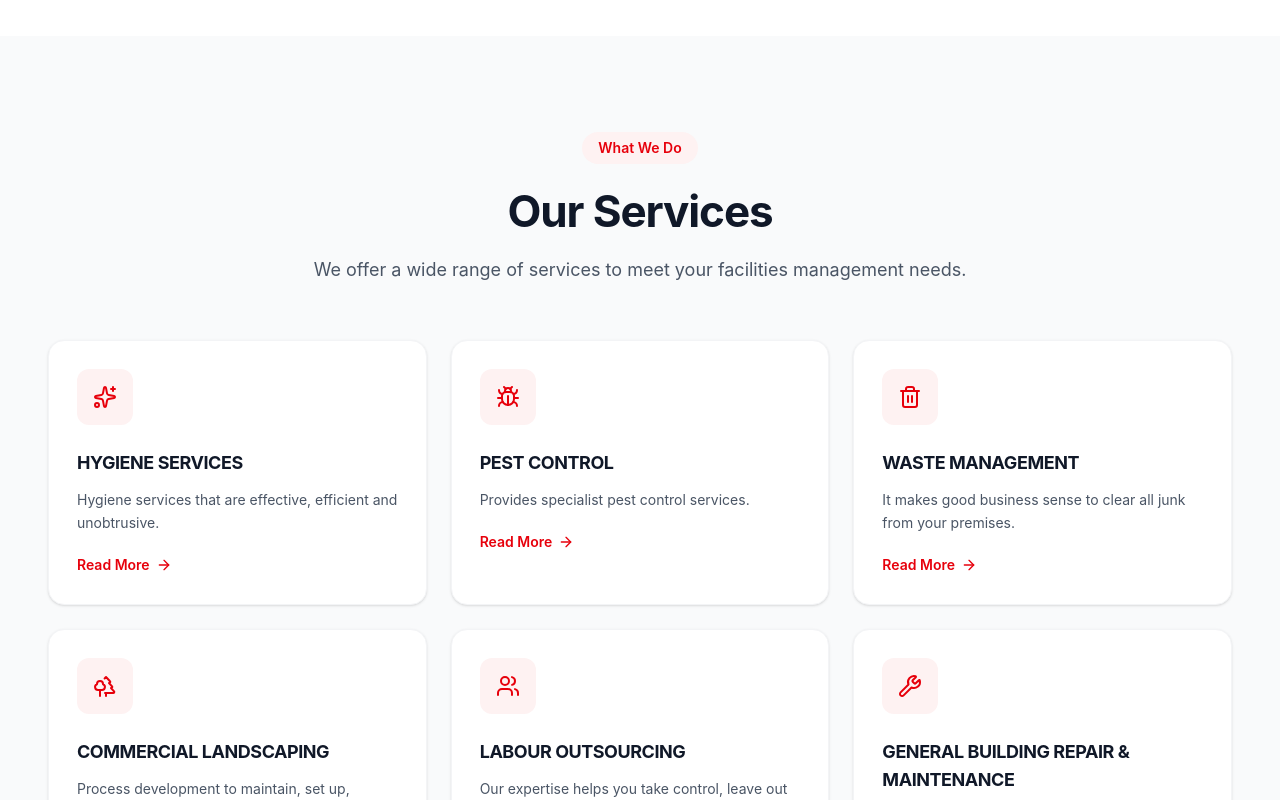
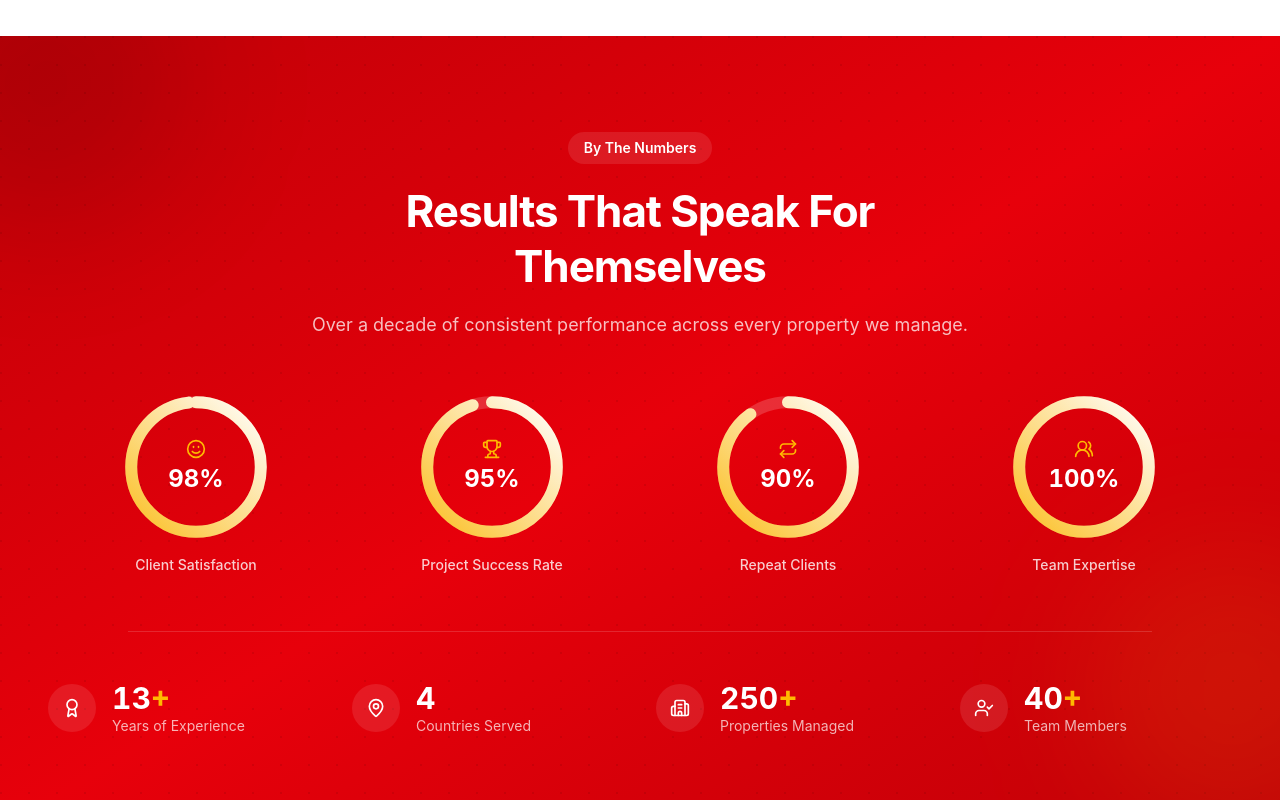
Before and after one commit to DBEST-EZRA/Volunteer-Connect-New, a React (Vite) app: page / in a window 1280 px wide. Shown: the part 1900-2700 px from the top of the page. Built offline with nearby package versions, Linux system fonts and the light colour scheme.

Commit message:
added all sections

```diff
--- a/package.json
+++ b/package.json
@@ -15,6 +15,7 @@
     "react": "^19.2.7",
     "react-dom": "^19.2.7",
     "react-icons": "^5.7.0",
+    "react-router-dom": "^7.18.2",
     "tailwindcss": "^4.3.3"
   },
   "devDependencies": {
--- a/src/App.jsx
+++ b/src/App.jsx
@@ -1,14 +1,33 @@
-import { useState } from "react";
 import "./App.css";
 import Navbar from "./components/Navbar";
 import Footer from "./components/Footer";
 import Home from "./components/Home";
+import { BrowserRouter, Routes, Route } from "react-router-dom";
+import AboutPage from "./components/AboutPage";
+import Properties from "./components/Properties";
+import Contact from "./components/Contact";
+import NotFound from "./components/NotFound";
+import ServicePage from "./components/ServicePage";
+import Blog from "./components/Blog";
 
 function App() {
   return (
     <>
       <Navbar />
-      <Home />
+      <BrowserRouter>
+        <Routes>
+          <Route path="/" element={<Home />} />
+          <Route path="/home" element={<Home />} />
+          <Route path="/about" element={<AboutPage />} />
+          <Route path="/properties" element={<Properties />} />
+          <Route path="/contact" element={<Contact />} />
+          <Route path="/services" element={<ServicePage />} />
+          <Route path="/blog" element={<Blog />} />
+
+          {/* 404 Page */}
+          <Route path="*" element={<NotFound />} />
+        </Routes>
+      </BrowserRouter>
       <Footer />
     </>
   );
--- /dev/null
+++ b/src/components/AboutPage.jsx
@@ -0,0 +1,10 @@
+const AboutPage = () => {
+  return (
+    <div>
+      <h1>About Us</h1>
+      <p>Welcome to our about page!</p>
+    </div>
+  );
+};
+
+export default AboutPage;
--- /dev/null
+++ b/src/components/Blog.jsx
@@ -0,0 +1,10 @@
+const Blog = () => {
+  return (
+    <div>
+      <h1>Blog</h1>
+      <p>Welcome to our blog!</p>
+    </div>
+  );
+};
+
+export default Blog;
--- /dev/null
+++ b/src/components/Contact.jsx
@@ -0,0 +1,10 @@
+const Contact = () => {
+  return (
+    <div>
+      <h1>Contact Us</h1>
+      <p>Welcome to our contact page!</p>
+    </div>
+  );
+};
+
+export default Contact;
--- a/src/components/Home.jsx
+++ b/src/components/Home.jsx
@@ -1,6 +1,7 @@
 import About from "./About";
 import Hero from "./Hero";
 import Services from "./Services";
+import Stats from "./Stats";
 import WhyUs from "./Whyus";
 
 const Home = () => {
@@ -8,6 +9,7 @@ const Home = () => {
     <>
       <Hero />
       <About />
+      <Stats />
       <Services />
       <WhyUs />
     </>
--- a/src/components/Navbar.jsx
+++ b/src/components/Navbar.jsx
@@ -1,15 +1,15 @@
-import React, { useState, useEffect } from "react";
+import { useState, useEffect } from "react";
 import { Menu, X } from "lucide-react";
 
 const FONT_LINK_ID = "vc-navbar-fonts";
 
 const NAV_LINKS = [
-  { label: "Home", href: "#home" },
-  { label: "About Us", href: "#about" },
-  { label: "Projects", href: "#projects" },
-  { label: "Services", href: "#services" },
-  { label: "Blog", href: "#blog" },
-  { label: "Contact", href: "#contact" },
+  { label: "Home", href: "home" },
+  { label: "About Us", href: "about" },
+  { label: "Projects", href: "properties" },
+  { label: "Services", href: "services" },
+  { label: "Blog", href: "blog" },
+  { label: "Contact", href: "contact" },
 ];
 
 const Navbar = () => {
--- /dev/null
+++ b/src/components/NotFound.jsx
@@ -0,0 +1,10 @@
+const NotFound = () => {
+  return (
+    <div>
+      <h1>Page Not Found</h1>
+      <p>The page you are looking for does not exist.</p>
+    </div>
+  );
+};
+
+export default NotFound;
--- /dev/null
+++ b/src/components/Properties.jsx
@@ -0,0 +1,10 @@
+const Properties = () => {
+  return (
+    <div>
+      <h1>Properties</h1>
+      <p>Welcome to our properties page!</p>
+    </div>
+  );
+};
+
+export default Properties;
--- /dev/null
+++ b/src/components/ServicePage.jsx
@@ -0,0 +1,10 @@
+const ServicePage = () => {
+  return (
+    <div>
+      <h1>Services</h1>
+      <p>Welcome to our services page!</p>
+    </div>
+  );
+};
+
+export default ServicePage;
--- /dev/null
+++ b/src/components/Stats.jsx
@@ -0,0 +1,181 @@
+import { useEffect, useRef, useState } from "react";
+import {
+  Smile,
+  Trophy,
+  Repeat,
+  Users2,
+  Award,
+  MapPin,
+  Building2,
+  UserCheck,
+} from "lucide-react";
+
+/* Animates a 0 -> target value once the element scrolls into view.
+   Drives both the on-screen number and the donut ring together. */
+const useAnimatedValue = (target, duration = 1600) => {
+  const ref = useRef(null);
+  const [value, setValue] = useState(0);
+  const [started, setStarted] = useState(false);
+
+  useEffect(() => {
+    const node = ref.current;
+    if (!node) return;
+    const observer = new IntersectionObserver(
+      ([entry]) => {
+        if (entry.isIntersecting && !started) setStarted(true);
+      },
+      { threshold: 0.4 },
+    );
+    observer.observe(node);
+    return () => observer.disconnect();
+  }, [started]);
+
+  useEffect(() => {
+    if (!started) return;
+    let raf;
+    const start = performance.now();
+    const tick = (now) => {
+      const progress = Math.min((now - start) / duration, 1);
+      const eased = 1 - Math.pow(1 - progress, 3);
+      setValue(eased * target);
+      if (progress < 1) raf = requestAnimationFrame(tick);
+    };
+    raf = requestAnimationFrame(tick);
+    return () => cancelAnimationFrame(raf);
+  }, [started, target, duration]);
+
+  return [value, ref];
+};
+
+const DonutStat = ({ label, percent, Icon }) => {
+  const [value, ref] = useAnimatedValue(percent);
+  const radius = 54;
+  const circumference = 2 * Math.PI * radius;
+  const offset = circumference - (value / 100) * circumference;
+
+  return (
+    <div ref={ref} className="flex flex-col items-center text-center">
+      <div className="relative h-32 w-32 sm:h-36 sm:w-36">
+        <svg viewBox="0 0 120 120" className="h-full w-full -rotate-90">
+          <circle
+            cx="60"
+            cy="60"
+            r={radius}
+            fill="none"
+            stroke="rgba(255,255,255,0.18)"
+            strokeWidth="10"
+          />
+          <circle
+            cx="60"
+            cy="60"
+            r={radius}
+            fill="none"
+            stroke="url(#donutGradient)"
+            strokeWidth="10"
+            strokeLinecap="round"
+            strokeDasharray={circumference}
+            strokeDashoffset={offset}
+          />
+          <defs>
+            <linearGradient
+              id="donutGradient"
+              x1="0%"
+              y1="0%"
+              x2="100%"
+              y2="100%"
+            >
+              <stop offset="0%" stopColor="#fbbf24" />
+              <stop offset="100%" stopColor="#ffffff" />
+            </linearGradient>
+          </defs>
+        </svg>
+        <div className="absolute inset-0 flex flex-col items-center justify-center">
+          <Icon className="h-5 w-5 text-amber-400" />
+          <span className="mt-1 text-2xl font-bold text-white tabular-nums">
+            {Math.round(value)}%
+          </span>
+        </div>
+      </div>
+      <p className="mt-4 max-w-[10rem] text-sm font-medium text-white/80">
+        {label}
+      </p>
+    </div>
+  );
+};
+
+const CountStat = ({ label, target, suffix = "", Icon }) => {
+  const [value, ref] = useAnimatedValue(target);
+  return (
+    <div ref={ref} className="flex items-center gap-4">
+      <span className="flex h-12 w-12 shrink-0 items-center justify-center rounded-full bg-white/10 text-white">
+        <Icon className="h-5 w-5" />
+      </span>
+      <div>
+        <p className="text-2xl font-bold text-white tabular-nums sm:text-3xl">
+          {Math.round(value)}
+          <span className="text-amber-400">{suffix}</span>
+        </p>
+        <p className="text-xs text-white/70 sm:text-sm">{label}</p>
+      </div>
+    </div>
+  );
+};
+
+const donutStats = [
+  { label: "Client Satisfaction", percent: 98, Icon: Smile },
+  { label: "Project Success Rate", percent: 95, Icon: Trophy },
+  { label: "Repeat Clients", percent: 90, Icon: Repeat },
+  { label: "Team Expertise", percent: 100, Icon: Users2 },
+];
+
+const countStats = [
+  { label: "Years of Experience", target: 13, suffix: "+", Icon: Award },
+  { label: "Countries Served", target: 4, suffix: "", Icon: MapPin },
+  { label: "Properties Managed", target: 250, suffix: "+", Icon: Building2 },
+  { label: "Team Members", target: 40, suffix: "+", Icon: UserCheck },
+];
+
+const Stats = () => {
+  return (
+    <section className="relative overflow-hidden bg-gradient-to-br from-red-700 via-red-600 to-red-700 py-16 sm:py-20 lg:py-24">
+      {/* subtle texture, matches hero */}
+      <div className="pointer-events-none absolute inset-0 bg-[radial-gradient(circle_at_1px_1px,rgba(0,0,0,0.08)_1px,transparent_0)] [background-size:28px_28px]" />
+      <div className="pointer-events-none absolute -left-24 -top-24 h-72 w-72 rounded-full bg-black/10 blur-3xl" />
+      <div className="pointer-events-none absolute -right-24 bottom-0 h-72 w-72 rounded-full bg-amber-400/10 blur-3xl" />
+
+      <div className="relative mx-auto max-w-7xl px-6 sm:px-10 lg:px-12">
+        <div className="mx-auto max-w-2xl text-center">
+          <span className="inline-flex items-center gap-2 rounded-full bg-white/10 px-4 py-1.5 text-sm font-semibold text-white">
+            By The Numbers
+          </span>
+          <h2 className="mt-5 text-3xl font-bold leading-tight tracking-tight text-white sm:text-4xl lg:text-[2.75rem]">
+            Results That Speak For Themselves
+          </h2>
+          <p className="mt-4 text-lg leading-relaxed text-white/75">
+            Over a decade of consistent performance across every property we
+            manage.
+          </p>
+        </div>
+
+        {/* Donut charts */}
+        <div className="mt-14 grid grid-cols-2 gap-y-10 sm:grid-cols-4">
+          {donutStats.map((stat) => (
+            <DonutStat key={stat.label} {...stat} />
+          ))}
+        </div>
+
+        {/* Divider */}
+        <div className="mx-auto mt-14 h-px w-full max-w-5xl bg-white/15" />
+
+        {/* Count stats */}
+        <div className="mt-12 grid grid-cols-1 gap-8 sm:grid-cols-2 lg:grid-cols-4">
+          {countStats.map((stat) => (
+            <CountStat key={stat.label} {...stat} />
+          ))}
+        </div>
+      </div>
+    </section>
+  );
+};
+
+export default Stats;
```
Also changed, not shown: 1 other file (tests, documents, lock files or other folders).
